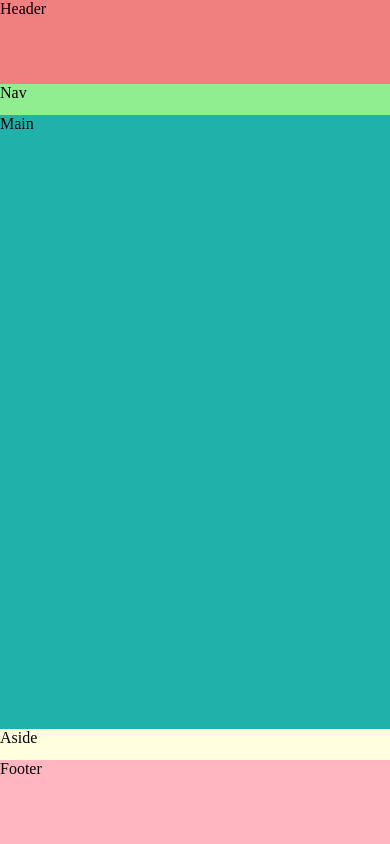
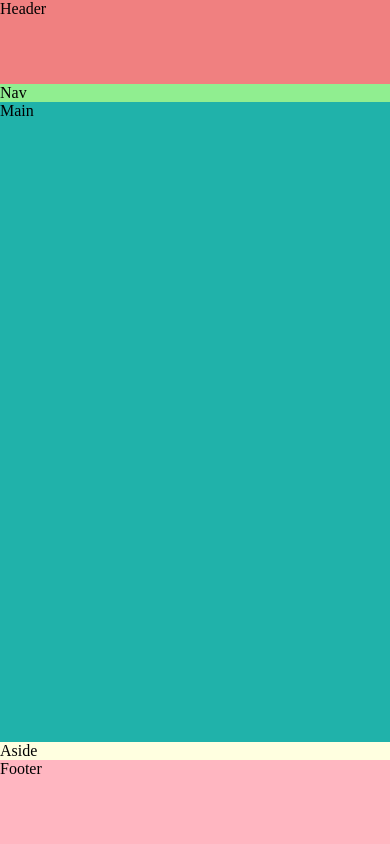
Before and after one commit to alexmp230/Curso-Front-end, a plain HTML site: page 02 - CSS/Ejercicios/ejercicio6.html in a window 390 px wide. Drawn offline with Linux system fonts and the light colour scheme.

Commit message:
Update ejercicio6.html

```diff
--- a/02 - CSS/Ejercicios/ejercicio6.html
+++ b/02 - CSS/Ejercicios/ejercicio6.html
@@ -24,12 +24,12 @@
 
       nav {
         background-color: lightgreen;
-        flex-grow: 1;
+        width: 120px;
       }
 
       aside {
         background-color: lightyellow;
-        flex-grow: 1;
+        width: 120px;
       }
 
       footer {
@@ -49,7 +49,10 @@
 
       }
       main {
-        flex-grow: 48;
+        flex-grow: 1;
+      }
+      nav, aside{
+        width: 100%;
       }
 
 }
```
